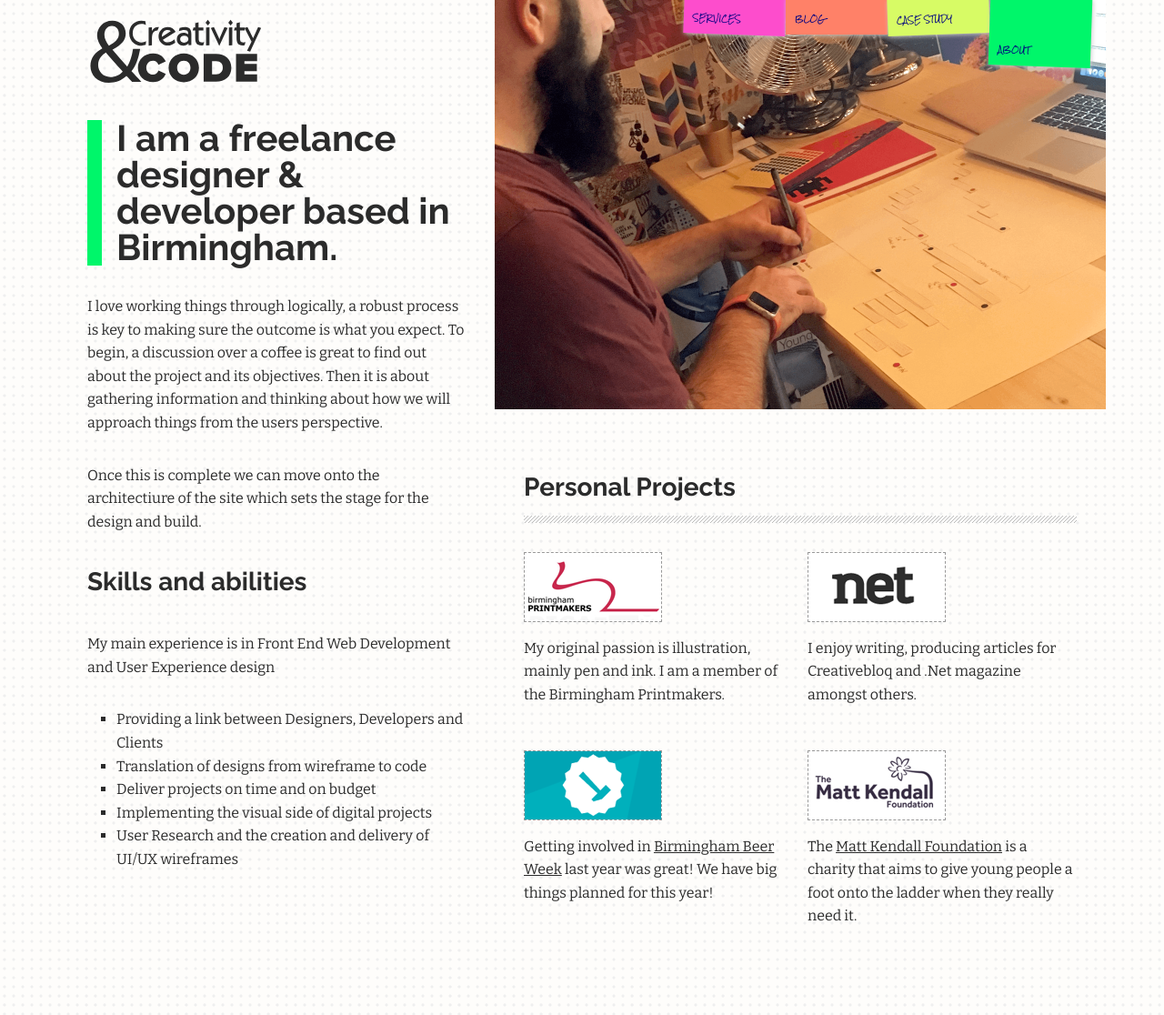
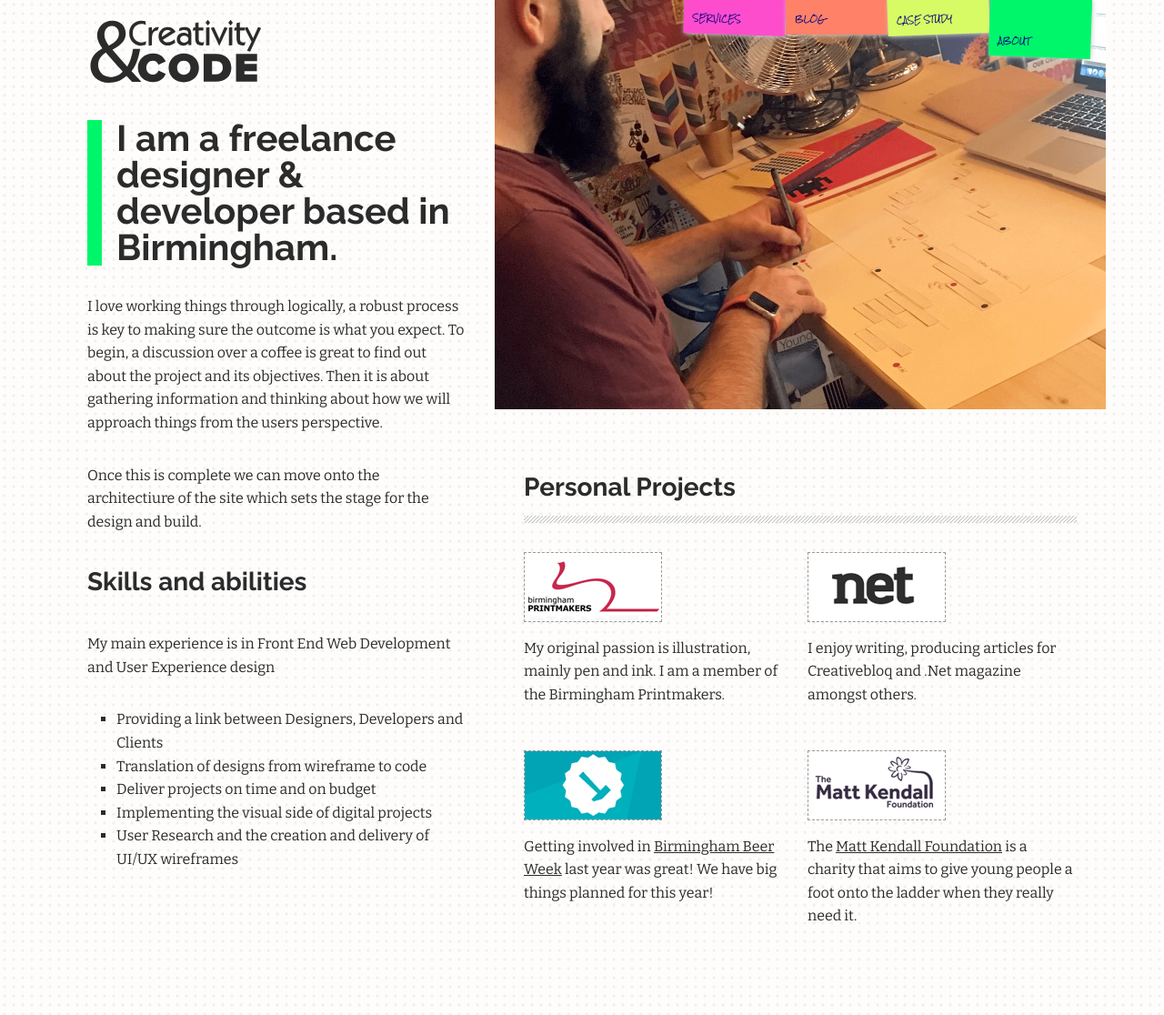
Before and after one commit to maxray/maxray.github.io, a Jekyll site: the page built from about.html, in a window 1280 px wide. Shown: the whole page at 91% size. Built offline with Jekyll 4.4.1, drawn with Linux system fonts in a browser that asks for light colours.

Commit message:
big changes

```diff
--- a/_sass/_layout.scss
+++ b/_sass/_layout.scss
@@ -73,7 +73,7 @@ header nav ul {
     }
 
     li:hover , .active {
-        height: 55px
+        height: 45px
     }
 
 }
--- a/css/main.css
+++ b/css/main.css
@@ -392,7 +392,7 @@ header nav ul {
     display: flex;
     align-items: stretch; }
   header nav ul li:hover, header nav ul .active {
-    height: 55px; }
+    height: 45px; }
 
 header nav ul li a,
 header nav ul li a:link,
```
